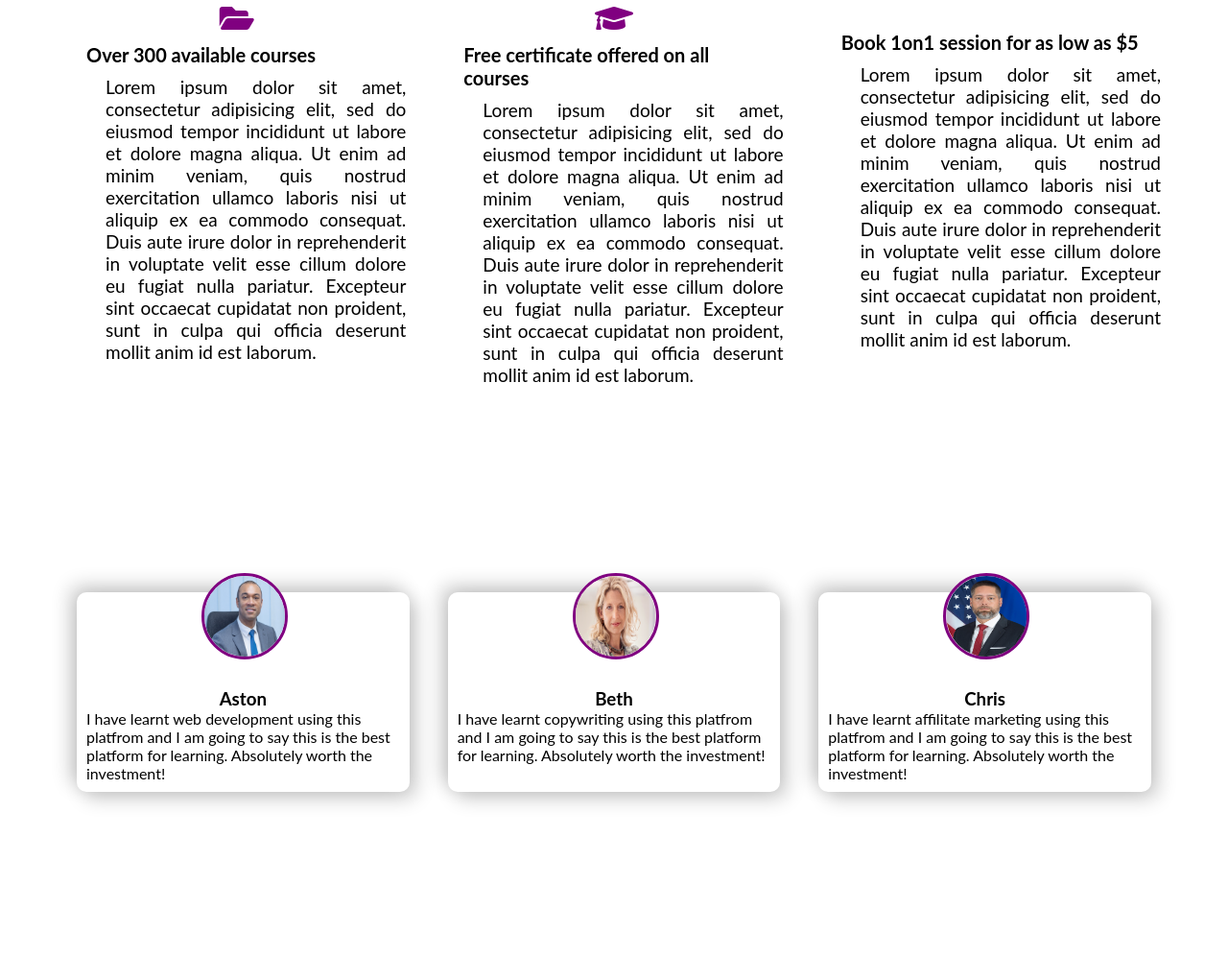
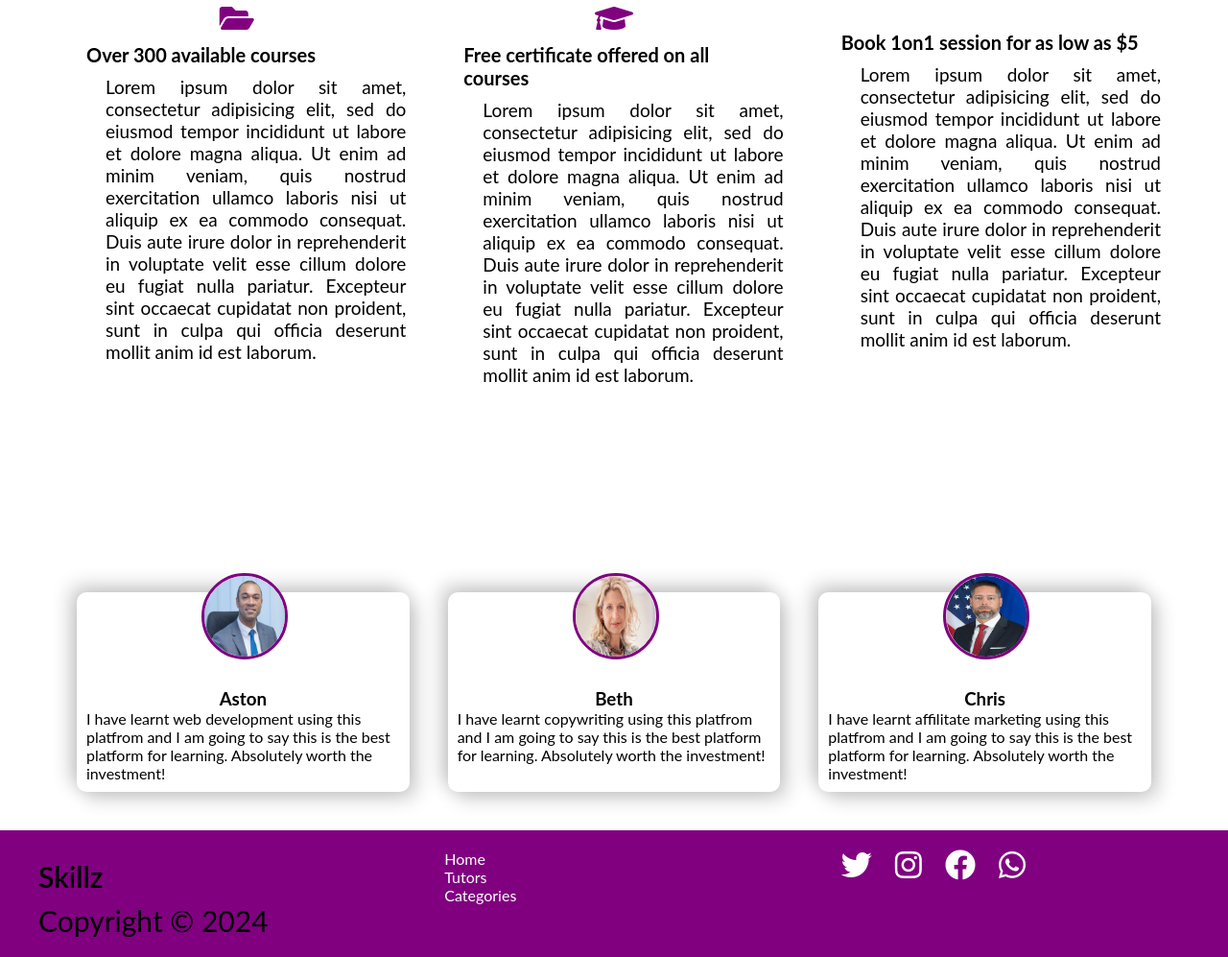
Before and after one commit to styndyk/Skillz, a plain HTML site: page index.html in a window 1280 px wide. Shown: the part 532-1529 px from the top of the page at 96% size. Before the commit the page ends 1397 px from the top, so only its background shows below. Drawn offline with Linux system fonts and the light colour scheme.

Commit message:
Add footer section

```diff
--- a/index.html
+++ b/index.html
@@ -68,7 +68,6 @@
     <!-- End Showcase -->
 
     <!-- Stats -->
-
 
     <div class="lower-container container">
         <section class="stats">
@@ -143,5 +142,33 @@
     </section>
 
      <!-- End Testimonials -->
+
+     <!-- Footer -->
+
+     <footer>
+        <div class="container grid-3">
+            <div class="copyright">
+                <h1>Skillz</h1>
+                <p><p>Copyright &copy; 2024</p></p>
+            </div>
+
+            <nav class="links">
+                <ul>
+                    <li><a href="#" class="outline">Home</a></li>
+                    <li><a href="#" class="outline">Tutors</a></li>
+                    <li><a href="#" class="outline">Categories</a></li>
+                </ul>
+            </nav>
+
+            <div class="profiles">
+                <a href="#"><em class="fab fa-twitter fa-2x"></em></a>
+                <a href="#"><em class="fab fa-instagram fa-2x"></em></a>
+                <a href="#"><em class="fab fa-facebook fa-2x"></em></a>
+                <a href="#"><em class="fab fa-whatsapp fa-2x"></em></a>
+            </div>
+        </div>
+     </footer>
+
+     <!-- End Footer -->
 </body>
 </html>
--- a/main.css
+++ b/main.css
@@ -244,3 +244,22 @@ li {
 }
 
 /* End Testimonials Styles */
+
+/* Footer Styles */
+
+footer {
+    background-color: purple;
+    padding: 20px 10px;
+}
+
+footer a {
+    color: white;
+    margin: 0 10px;
+}
+
+footer a:hover {
+    color: #9867c5;
+    border-bottom: 2px solid #9867c5;
+}
+
+/* End Footer Styles */
```
